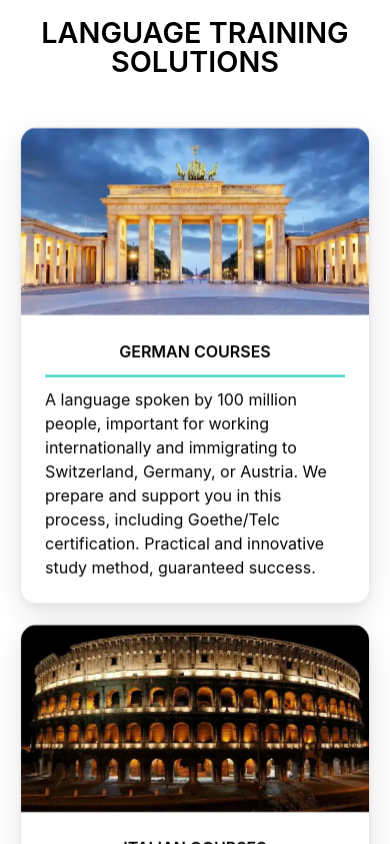
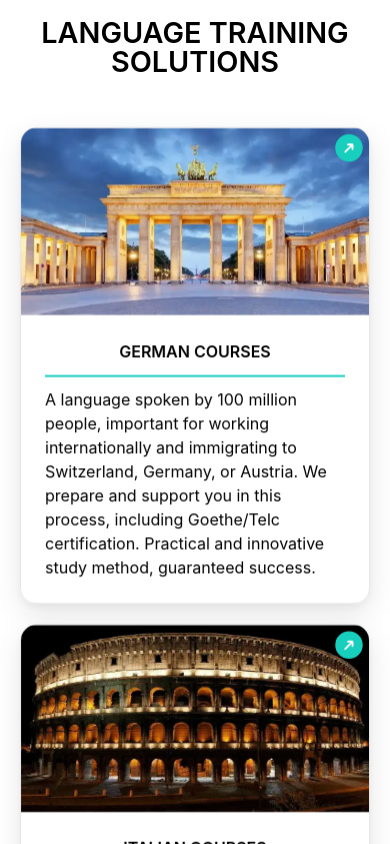
Before and after one commit to sargentogato/laguagues-web, a Vue app: page / in a window 390 px wide. Shown: the part 2320-3164 px from the top of the page. Built offline with nearby package versions, Linux system fonts and the light colour scheme; the HTML template or start-up script is replaced by a standard one.

Commit message:
-CardCategory, add IconCircleArrow to give a hint on mobile to click for more information -SectionCategories, add styles for the IconCircleArrow -add new component IconCircleArrow

```diff
--- /dev/null
+++ b/src/components/icons/IconCircleArrow.vue
@@ -0,0 +1,7 @@
+<template>
+  <svg xmlns="http://www.w3.org/2000/svg" width="128" height="128" viewBox="0 0 24 24">
+    <g fill="none" stroke="#ea580c" stroke-linecap="round" stroke-linejoin="round" color="#ea580c">
+      <circle cx="12" cy="12" r="10"/><path d="M14.773 9.227L9 15m5.773-5.773c-.505-.505-2.888-.01-3.608 0m3.608 0c.505.505.01 2.888 0 3.608"/>
+    </g>
+  </svg>
+</template>
--- a/src/components/sectionCategories/CardCategory.vue
+++ b/src/components/sectionCategories/CardCategory.vue
@@ -1,6 +1,7 @@
 <script setup lang="ts">
 import { computed, onMounted, ref } from 'vue';
 import { useScrollAnimation } from '../../composables/useScrollAnimation';
+import IconCircleArrow from '@/components/icons/IconCircleArrow.vue'
 
 const props = defineProps({
   srcImage: {
@@ -72,6 +73,7 @@ onMounted(() => {
   <div ref="animateSection" class="card appear-animation" :style="animationStyle">
     <div class="card__image">
       <a href="" :class="cardImageCorrection">
+        <IconCircleArrow class="card__icon-circle-arrow"/>
         <img :src="srcImage" :alt="$t(`${altImage}`)" :class="imageClass">
       </a>
     </div>
@@ -109,6 +111,10 @@ onMounted(() => {
   text-transform: uppercase;
 }
 
+.card__image {
+  position: relative;
+}
+
 .card__image img {
   height: 187px;
 }
--- a/src/components/sectionCategories/SectionCategories.vue
+++ b/src/components/sectionCategories/SectionCategories.vue
@@ -120,6 +120,25 @@ const title = ref(['categories.sectionTitle']);
     width: 80%;
   }
 
+  :deep(.card__icon-circle-arrow ) {
+    width: 30px;
+    position: absolute;
+    right: 5px;
+    top: 5px;
+  }
+
+  :deep(.card__icon-circle-arrow) circle {
+    stroke-width: 2px;
+    stroke: var(--secondary-color);
+    fill: var(--secondary-color);
+  }
+
+  :deep(.card__icon-circle-arrow) path {
+    stroke-width: 1.5px;
+    stroke:var(--white);
+  }
+
+
   @media screen and (min-width: 992px) {
     .category__title {
       width: 55%;
```
